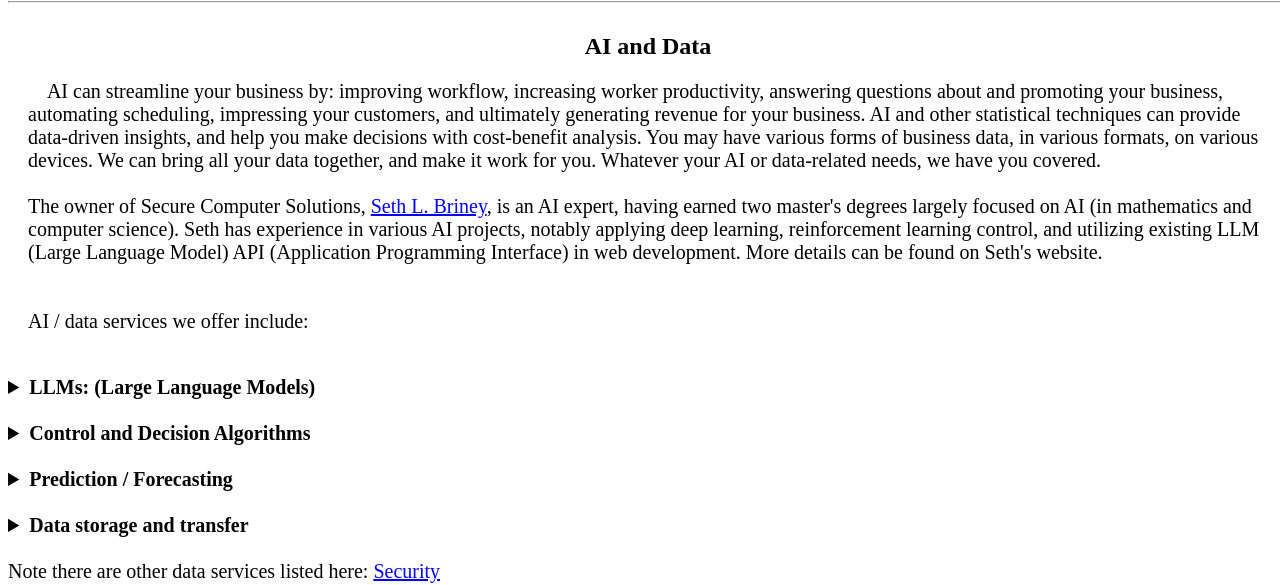
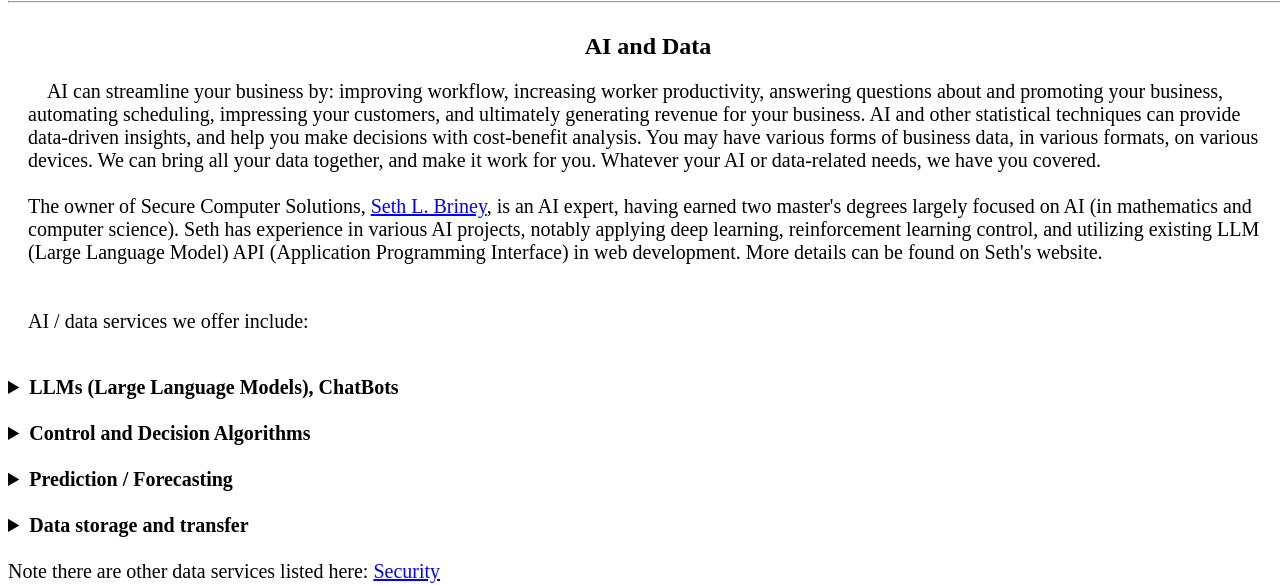
Before and after one commit to thefutureisnowai/thefutureisnowai.github.io, a plain HTML site: page ai/index.html in a window 1280 px wide. Shown: the part 216-801 px from the top of the page. Drawn offline with Linux system fonts and the light colour scheme.

Commit message:
added chatbots clarification

```diff
--- a/ai/index.html
+++ b/ai/index.html
@@ -64,7 +64,7 @@ AI / data services we offer include:<br>
 <br>
 <details>
 <summary>
-<b>LLMs: (Large Language Models)</b><br>
+<b>LLMs (Large Language Models), ChatBots</b><br>
 </summary>
 <br>
 LLMs are a very popular type of AI with numerous use-cases, made famous by OpenAI's ChatGPT. In fact, they are often used synonymously with AI, though AI is a much broader field. We will sometimes use the term AI when we are talking about LLMs, as it is not wrong to call an LLM an AI. LLMs draw on machine learning techniques to learn statistical patterns in text, and require immense amounts of data and power to learn. Thus, in most applications leaning on existing LLMs (such as ChatGPT) is the most practical, though often does require some engineering. In the following services, assume we are talking about using the API (Application Programming Interface) of an existing LLM (not creating one from scratch), unless otherwise specified.<br>
```
